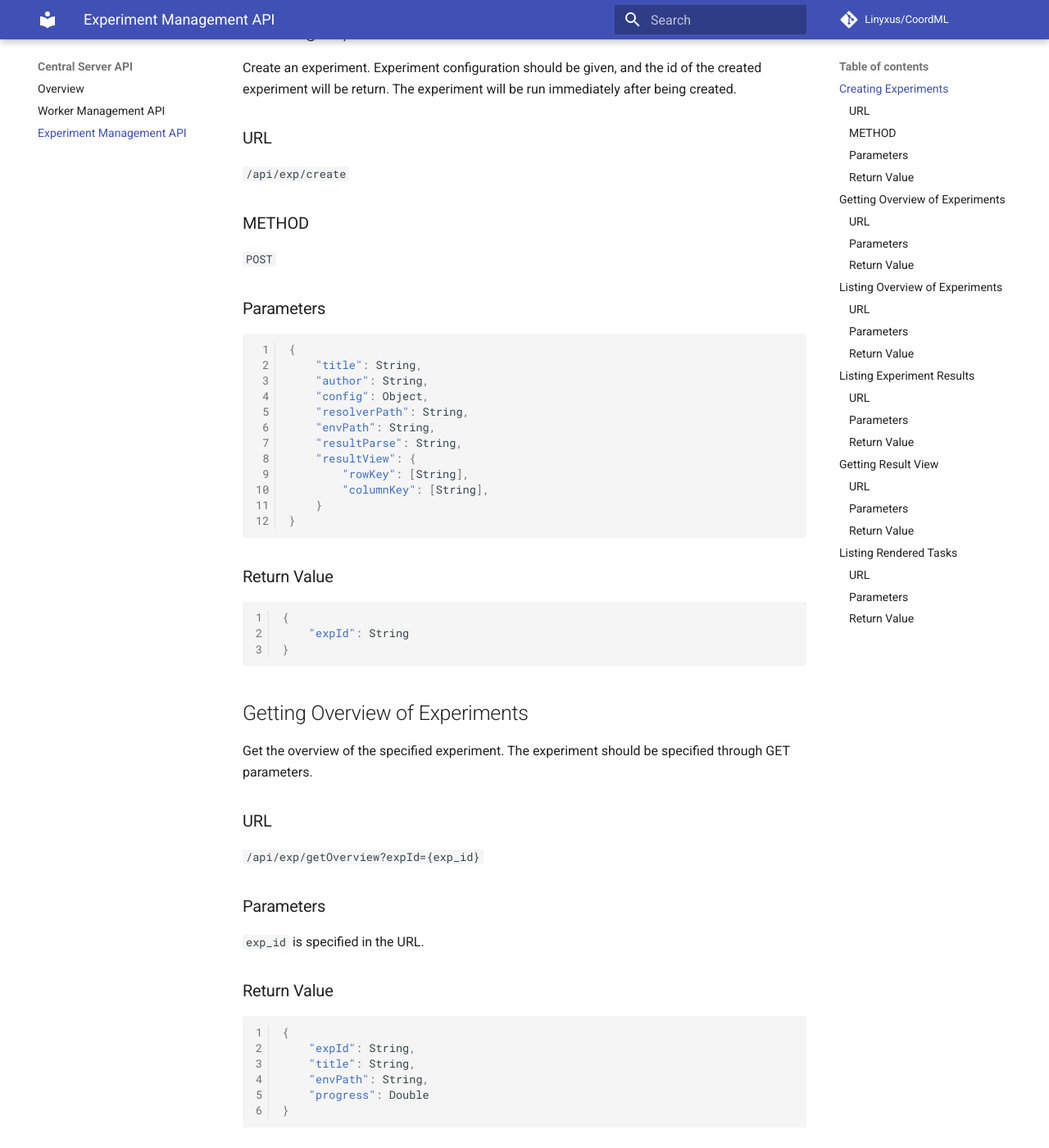
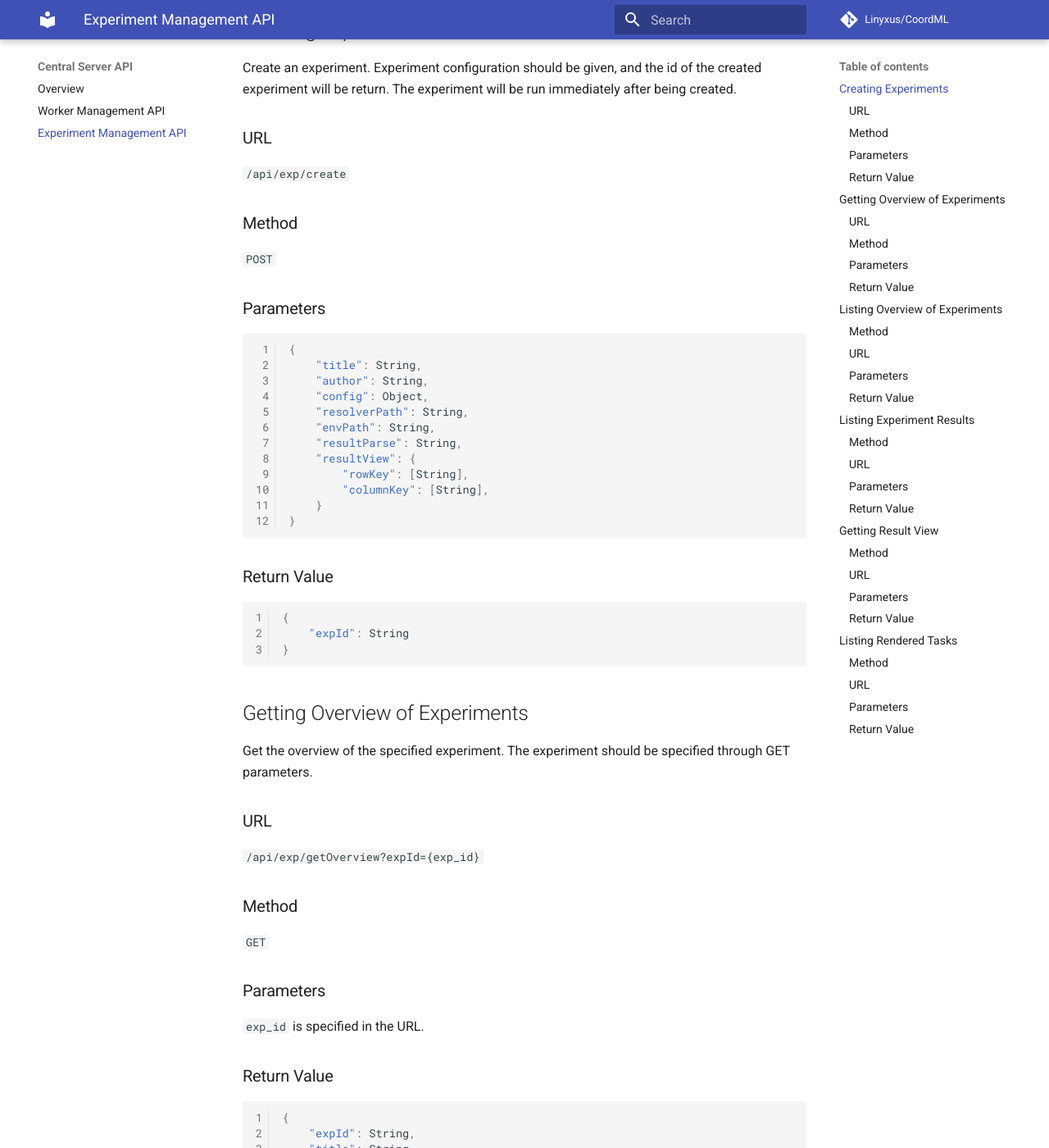
Before and after one commit to CoordML/coordml.github.io, an MkDocs documentation site: the page built from docs/central_api/experiments.md, in a window 1280 px wide and 1400 px high, scrolled down 274 px. Shown: the whole window at 82% size. Built offline with MkDocs 1.6.1 and Material for MkDocs 9.7.7, drawn with Linux system fonts in a browser that asks for light colours; comment, search, counter and statistics services are not loaded; some of the changed text lies outside the part shown.

Commit message:
Add API methods

```diff
--- a/docs/central_api/experiments.md
+++ b/docs/central_api/experiments.md
@@ -10,7 +10,7 @@ Create an experiment. Experiment configuration should be given, and the id of th
 
  `/api/exp/create`
 
-### METHOD
+### Method
 
  `POST`
 
@@ -47,6 +47,10 @@ Get the overview of the specified experiment. The experiment should be specified
 
 `/api/exp/getOverview?expId={exp_id}`
 
+### Method
+
+ `GET`
+
 ### Parameters
 
 `exp_id` is specified in the URL.
@@ -65,6 +69,10 @@ Get the overview of the specified experiment. The experiment should be specified
 ## Listing Overview of Experiments
 
 List the overview of all experiments.
+
+### Method
+
+ `GET`
 
 ### URL
 
@@ -91,6 +99,10 @@ None
 
 List results of the given experiment. The returned results are given in the form of a table.
 
+### Method
+
+ `GET`
+
 ### URL
 
 `/api/exp/listResults?expId={exp_id}`
@@ -111,6 +123,10 @@ Given in the URL.
 ## Getting Result View
 
 Get the result view of the given experiment. The view is also returned in the form of a table.
+
+### Method
+
+ `GET`
 
 ### URL
 
@@ -133,6 +149,10 @@ Given in the URL.
 
 List rendered tasks. Task arguments and tags are returned in rendered HTML.
 
+### Method
+
+ `GET`
+
 ### URL
 
 `/api/exp/listRenderedTasks?expId={exp_id}`
```
